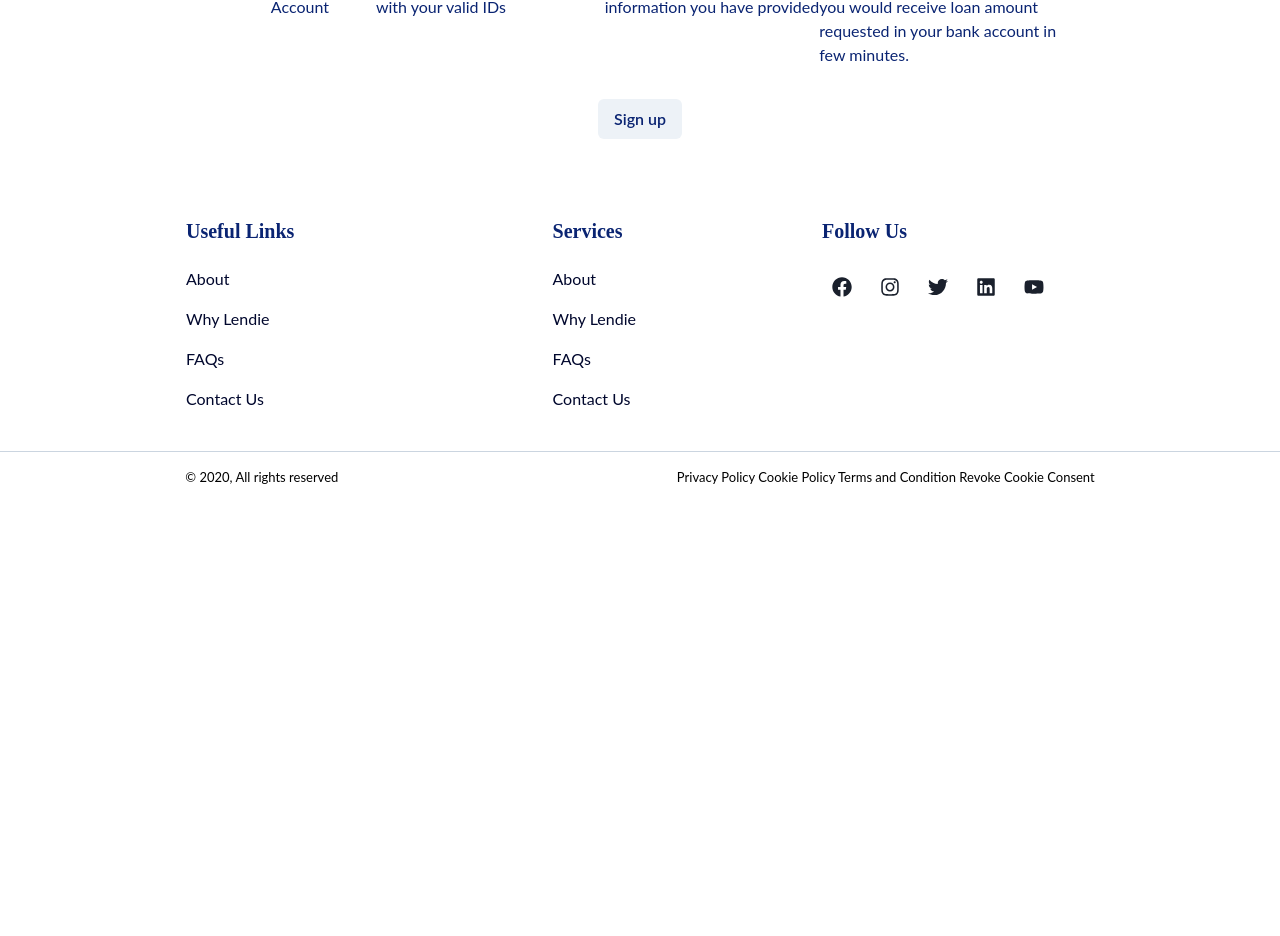
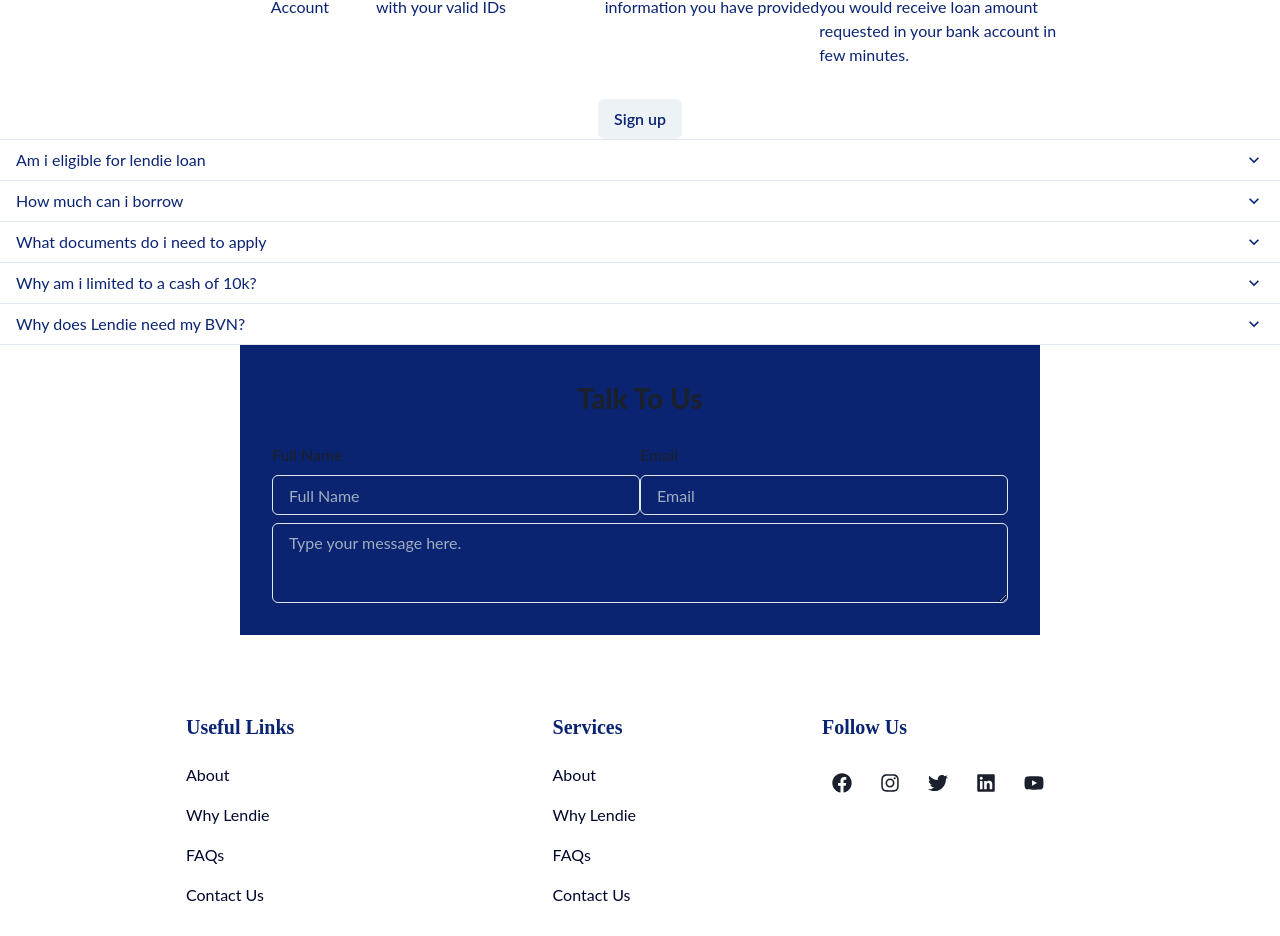
Before and after one commit to Abdul-Asa/Lendie-Loan-App, a React (Create React App) app: page / in a window 1280 px wide. Shown: the part 1158-2094 px from the top of the page. Before the commit the page ends 1662 px from the top, so only its background shows below. Built offline with nearby package versions, Linux system fonts and the light colour scheme.

Commit message:
funbi's pr

```diff
--- /dev/null
+++ b/src/components/landing page/FAQs.js
@@ -0,0 +1,104 @@
+import React from 'react';
+import {
+  Accordion,
+  AccordionItem,
+  AccordionButton,
+  AccordionPanel,
+  AccordionIcon,
+  Box,
+} from '@chakra-ui/react';
+
+function FAQs() {
+  return (
+    <Box align="center">
+      <Accordion allowToggle color="#0A2472">
+        <AccordionItem>
+          <h2>
+            <AccordionButton>
+              <Box flex="1" textAlign="left">
+                Am i eligible for lendie loan
+              </Box>
+              <AccordionIcon />
+            </AccordionButton>
+          </h2>
+          <AccordionPanel pb={4}>
+            Lorem ipsum dolor sit amet, consectetur adipiscing elit, sed do
+            eiusmod tempor incididunt ut labore et dolore magna aliqua. Ut enim
+            ad minim veniam, quis nostrud exercitation ullamco laboris nisi ut
+            aliquip ex ea commodo consequat.
+          </AccordionPanel>
+        </AccordionItem>
+
+        <AccordionItem>
+          <h2>
+            <AccordionButton>
+              <Box flex="1" textAlign="left">
+                How much can i borrow
+              </Box>
+              <AccordionIcon />
+            </AccordionButton>
+          </h2>
+          <AccordionPanel pb={4}>
+            Lorem ipsum dolor sit amet, consectetur adipiscing elit, sed do
+            eiusmod tempor incididunt ut labore et dolore magna aliqua. Ut enim
+            ad minim veniam, quis nostrud exercitation ullamco laboris nisi ut
+            aliquip ex ea commodo consequat.
+          </AccordionPanel>
+        </AccordionItem>
+
+        <AccordionItem>
+          <h2>
+            <AccordionButton>
+              <Box flex="1" textAlign="left">
+                What documents do i need to apply
+              </Box>
+              <AccordionIcon />
+            </AccordionButton>
+          </h2>
+          <AccordionPanel pb={4}>
+            Lorem ipsum dolor sit amet, consectetur adipiscing elit, sed do
+            eiusmod tempor incididunt ut labore et dolore magna aliqua. Ut enim
+            ad minim veniam, quis nostrud exercitation ullamco laboris nisi ut
+            aliquip ex ea commodo consequat.
+          </AccordionPanel>
+        </AccordionItem>
+
+        <AccordionItem>
+          <h2>
+            <AccordionButton>
+              <Box flex="1" textAlign="left">
+                Why am i limited to a cash of 10k?
+              </Box>
+              <AccordionIcon />
+            </AccordionButton>
+          </h2>
+          <AccordionPanel pb={4}>
+            Lorem ipsum dolor sit amet, consectetur adipiscing elit, sed do
+            eiusmod tempor incididunt ut labore et dolore magna aliqua. Ut enim
+            ad minim veniam, quis nostrud exercitation ullamco laboris nisi ut
+            aliquip ex ea commodo consequat.
+          </AccordionPanel>
+        </AccordionItem>
+
+        <AccordionItem>
+          <h2>
+            <AccordionButton>
+              <Box flex="1" textAlign="left">
+                Why does Lendie need my BVN?
+              </Box>
+              <AccordionIcon />
+            </AccordionButton>
+          </h2>
+          <AccordionPanel pb={4}>
+            Lorem ipsum dolor sit amet, consectetur adipiscing elit, sed do
+            eiusmod tempor incididunt ut labore et dolore magna aliqua. Ut enim
+            ad minim veniam, quis nostrud exercitation ullamco laboris nisi ut
+            aliquip ex ea commodo consequat.
+          </AccordionPanel>
+        </AccordionItem>
+      </Accordion>
+    </Box>
+  );
+}
+
+export default FAQs;
--- /dev/null
+++ b/src/components/landing page/TalkToUs.js
@@ -0,0 +1,39 @@
+import React from 'react';
+import {
+  Center,
+  Text,
+  FormControl,
+  FormLabel,
+  Input,
+  Textarea,
+  Stack,
+  Flex,
+  Box,
+  Spacer,
+} from '@chakra-ui/react';
+
+function TalkToUs() {
+  return (
+    <Box maxWidth="800" w="100%" justifySelf="center" bg="#0A2472" p={8}>
+      <Stack>
+        <Text textAlign="center" fontWeight="extrabold" fontSize="28">
+          {' '}
+          Talk To Us
+        </Text>
+        <Flex justify="space-around" pt={4}>
+          <FormControl>
+            <FormLabel> Full Name</FormLabel>
+            <Input placeholder="Full Name" type="text" />
+          </FormControl>
+          <FormControl>
+            <FormLabel> Email </FormLabel>
+            <Input placeholder="Email" type="text" />
+          </FormControl>
+        </Flex>
+        <Textarea placeholder="Type your message here. " m={18}></Textarea>
+      </Stack>
+    </Box>
+  );
+}
+
+export default TalkToUs;
--- a/src/pages/LandingPage.js
+++ b/src/pages/LandingPage.js
@@ -7,6 +7,8 @@
 import About from '../components/landing page/About';
 import WhyLendie from '../components/landing page/WhyLendie';
 import Footer from '../components/Footer';
+import FAQs from '../components/landing page/FAQs';
+import TalkToUs from '../components/landing page/TalkToUs';
 
 const LandingPage = () => {
   let history = useHistory();
@@ -20,6 +22,8 @@
       <HeroSection />
       <About />
       <WhyLendie />
+      <FAQs />
+      <TalkToUs />
       <Footer />
     </Box>
   );
```
